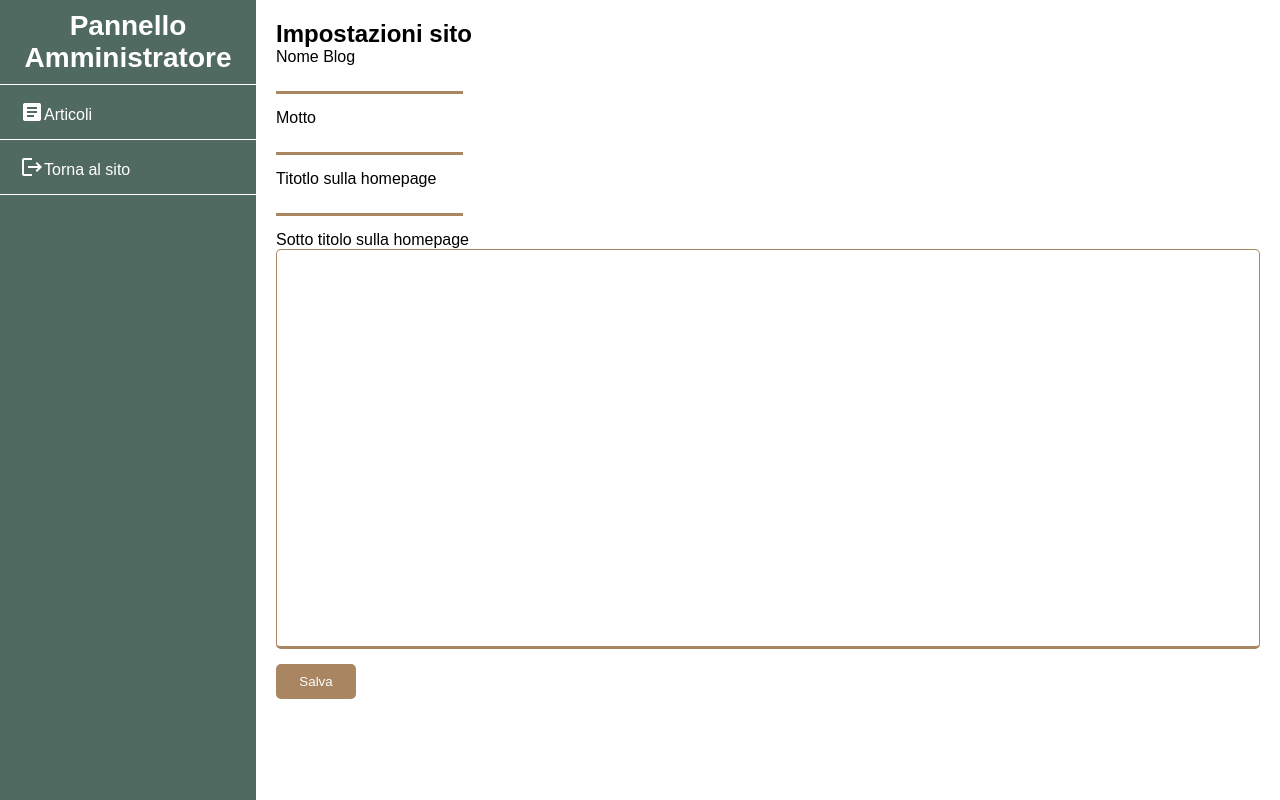
After one commit to Alessio-source/flask-blog, a Flask app: template blog/templates/admin/settings.html in a window 1280 px wide. The commit adds this page. Run offline with Flask 2, Linux system fonts and the light colour scheme; the template is opened without the code that fills it: values that come from a table or form of the project are taken from there, others are empty; some libraries are stand-ins or nearby versions; some web fonts are replaced.

Commit message:
impostazioni sito

```diff
--- a/blog/__init__.py
+++ b/blog/__init__.py
@@ -14,5 +14,5 @@ login_manager = LoginManager(app)
 Misaka(app)
 
 from blog.routes import web
-from blog.models import Role, User, Post, Comment
+from blog.models import Role, User, Post, Comment, Setting
 from blog import errors
--- a/blog/forms.py
+++ b/blog/forms.py
@@ -31,3 +31,11 @@ class UserForm(FlaskForm):
 class CommentForm(FlaskForm):
     content = TextAreaField('Contenuto', validators=[DataRequired("Campo obbligatorio!")])
     submit = SubmitField('Invia')
+
+
+class SettingsForm(FlaskForm):
+    blog_name = StringField('Nome Blog', validators=[DataRequired("Campo obbligatorio!")])
+    blog_motto = StringField('Motto', validators=[DataRequired("Campo obbligatorio!")])
+    blog_title_homepage = StringField('Titotlo sulla homepage', validators=[DataRequired("Campo obbligatorio!")])
+    blog_subtitle_homepage = TextAreaField('Sotto titolo sulla homepage', validators=[DataRequired("Campo obbligatorio!")])
+    submit = SubmitField('Salva')
--- a/blog/models/__init__.py
+++ b/blog/models/__init__.py
@@ -2,3 +2,4 @@ from blog.models.roles import Role
 from blog.models.users import User
 from blog.models.posts import Post
 from blog.models.comments import Comment
+from blog.models.settings import Setting
--- /dev/null
+++ b/blog/models/settings.py
@@ -0,0 +1,6 @@
+from blog import db
+
+class Setting(db.Model):
+    id = db.Column(db.Integer, primary_key=True)
+    name = db.Column(db.String(255), nullable=False)
+    value_setting = db.Column(db.Text, nullable=False)
--- a/blog/routes/web.py
+++ b/blog/routes/web.py
@@ -2,18 +2,21 @@ from webbrowser import get
 from flask import render_template, redirect, flash, url_for, session, request, abort
 from flask_login import current_user, login_user, logout_user, login_required
 from blog import app, db
-from blog.forms import LoginForm, PostForm, UserForm, CommentForm
-from blog.models import User, Post, Comment, Role
+from blog.forms import LoginForm, PostForm, UserForm, CommentForm, SettingsForm
+from blog.models import User, Post, Comment, Role, Setting
 from blog.utils import title_slugifier, img_upload
 import datetime
 
+
 @app.route("/")
 def homepage():
+    settings = Setting.query.all()
     posts = Post.query.order_by(Post.id.desc()).paginate(1, 7, True)
-    return render_template("index.html", posts=posts, current_user=current_user)
+    return render_template("index.html", posts=posts, current_user=current_user, settings=settings)
 
 @app.route("/blog")
 def blog():
+    settings = Setting.query.all()
     page_number = request.args.get('page', 1, type=int)
     posts = Post.query.order_by(Post.id.desc()).paginate(page_number, 10, True)
 
@@ -27,10 +30,11 @@ def blog():
     else:
         prev_page = None
 
-    return render_template("blog.html", posts=posts, current_user=current_user, prev_page=prev_page, next_page=next_page)
+    return render_template("blog.html", posts=posts, current_user=current_user, prev_page=prev_page, next_page=next_page, settings=settings)
 
 @app.route("/post/<string:slug>", methods=["POST", "GET"])
 def post_detail(slug):
+    settings = Setting.query.all()
     form = CommentForm()
     post = Post.query.filter_by(slug=slug).first_or_404()
     if form.validate_on_submit():
@@ -52,10 +56,11 @@ def post_detail(slug):
         comments[i].user = user
         i += 1
 
-    return render_template('post.html', post=post, form=form, comments=comments, showTextarea=showTextarea)
+    return render_template('post.html', post=post, form=form, comments=comments, showTextarea=showTextarea, settings=settings)
 
 @app.route("/login", methods=["POST", "GET"])
 def login():
+    settings = Setting.query.all()
     if current_user.is_authenticated:
         return redirect(url_for('homepage'))
     else:
@@ -67,7 +72,7 @@ def login():
                 return redirect(url_for('login'))
             login_user(user, remember=form.remember_me.data)
             return redirect(url_for('homepage'))
-    return render_template("login.html", form=form, current_user=current_user)
+    return render_template("login.html", form=form, current_user=current_user, settings=settings)
 
 @app.route("/logout")
 def logout():
@@ -76,6 +81,7 @@ def logout():
 
 @app.route("/register", methods=["POST", "GET"])
 def register():
+    settings = Setting.query.all()
     if current_user.is_authenticated:
         return redirect(url_for('homepage'))
     form = UserForm()
@@ -85,15 +91,17 @@ def register():
         db.session.add(new_user)
         db.session.commit()
         return redirect(url_for('homepage'))
-    return render_template("register.html", current_user=current_user, form=form)
+    return render_template("register.html", current_user=current_user, form=form, settings=settings)
 
 @app.route("/profile")
 def profile():
+    settings = Setting.query.all()
     role = Role.query.get(current_user.role_id)
-    return render_template("profile.html", current_user=current_user, role=role)
+    return render_template("profile.html", current_user=current_user, role=role, settings=settings)
 
 @app.route("/profile/edit", methods=["POST", "GET"])
 def profile_edit():
+    settings = Setting.query.all()
     if current_user.is_authenticated:
         form = UserForm()
         if form.validate_on_submit():
@@ -112,13 +120,14 @@ def profile_edit():
                 return redirect(url_for('profile_edit'))
         form.username.data = current_user.username
         form.email.data = current_user.email
-        return render_template("profileedit.html", current_user=current_user, form=form)
+        return render_template("profileedit.html", current_user=current_user, form=form, settings=settings)
 
 @app.route("/admin")
 def admin():
+    settings = Setting.query.all()
     if current_user.is_authenticated:
         if current_user.role_id == 2:
-            return render_template("/admin/dashboard.html", current_user=current_user, now=datetime.datetime.now())
+            return render_template("/admin/dashboard.html", current_user=current_user, now=datetime.datetime.now(), settings=settings)
         elif current_user.role_id == 3:
             return redirect(url_for('posts'))
 
@@ -127,6 +136,7 @@ def admin():
 
 @app.route("/admin/posts")
 def posts():
+    settings = Setting.query.all()
     if current_user.is_authenticated:
         if current_user.role_id == 2 or current_user.role_id == 3:
             if current_user.role_id == 2:
@@ -134,12 +144,13 @@ def posts():
             else:
                 posts = Post.query.filter(Post.author_id == current_user.id).all()
 
-            return render_template("/admin/posts.html", current_user=current_user, posts=posts)
+            return render_template("/admin/posts.html", current_user=current_user, posts=posts, settings=settings)
 
     return redirect(url_for('homepage'))
 
 @app.route("/admin/post/create", methods=["POST", "GET"])
 def post_create():
+    settings = Setting.query.all()
     if current_user.is_authenticated:
         if current_user.role_id == 2 or current_user.role_id == 3:
             form = PostForm()
@@ -162,12 +173,13 @@ def post_create():
                 db.session.commit()
                 return redirect(url_for('posts'))
 
-            return render_template("/admin/post.html", current_user=current_user, form=form)
+            return render_template("/admin/post.html", current_user=current_user, form=form, settings=settings)
 
         return redirect(url_for('homepage'))
 
 @app.route('/admin/post/<int:post_id>/edit', methods=["POST", "GET"])
 def post_edit(post_id):
+    settings = Setting.query.all()
     if current_user.is_authenticated:
         if current_user.role_id == 2 or current_user.role_id == 3:
             post = Post.query.get_or_404(post_id)
@@ -197,7 +209,7 @@ def post_edit(post_id):
                 form.title.data = post.title
                 form.subtitle.data = post.subtitle
                 form.content.data = post.content
-                return render_template("/admin/post.html", current_user=current_user, form=form)
+                return render_template("/admin/post.html", current_user=current_user, form=form, settings=settings)
             else:
                 abort(403)
 
@@ -221,15 +233,17 @@ def delete(post_id):
 
 @app.route("/admin/users")
 def users():
+    settings = Setting.query.all()
     if current_user.is_authenticated:
         if current_user.role_id == 2:
             users = User.query.all()
-            return render_template("/admin/users.html", current_user=current_user, users=users)
+            return render_template("/admin/users.html", current_user=current_user, users=users, settings=settings)
 
     return redirect(url_for('homepage'))
 
 @app.route("/admin/user/<int:user_id>/edit", methods=["POST", "GET"])
 def admin_user_edit(user_id):
+    settings = Setting.query.all()
     if current_user.is_authenticated:
         if current_user.role_id == 2:
             user = User.query.get_or_404(user_id)
@@ -247,7 +261,7 @@ def admin_user_edit(user_id):
             form.process()
             form.username.data = user.username
             form.email.data = user.email
-            return render_template("/admin/useredit.html", current_user=current_user, form=form)
+            return render_template("/admin/useredit.html", current_user=current_user, form=form, settings=settings)
 
     return redirect(url_for('homepage'))
 
@@ -262,3 +276,28 @@ def user_delete(user_id):
             return redirect(url_for('users'))
 
     return redirect(url_for('homepage'))
+
+@app.route('/admin/settings', methods=["POST", "GET"])
+def settings():
+    settings = Setting.query.all()
+    if current_user.is_authenticated:
+        if current_user.role_id == 2:
+            form = SettingsForm()
+            if form.validate_on_submit():
+                data = [form.blog_name.data, form.blog_motto.data, form.blog_title_homepage.data, form.blog_subtitle_homepage.data]
+                i = 0
+                for setting in settings:
+                    setting.value_setting = data[i]
+                    db.session.add(setting)
+                    db.session.commit()
+                    i += 1
+
+                return redirect(url_for('settings'))
+            else:
+                form.blog_name.data = settings[0].value_setting
+                form.blog_motto.data = settings[1].value_setting
+                form.blog_title_homepage.data = settings[2].value_setting
+                form.blog_subtitle_homepage.data = settings[3].value_setting
+                return render_template("/admin/settings.html", current_user=current_user, form=form, settings=settings)
+
+    return redirect(url_for('homepage'))
--- a/blog/static/css/home.css
+++ b/blog/static/css/home.css
@@ -29,6 +29,7 @@
     z-index: 1;
 }
 .slider .item a > div > div {
+    max-width: 500px;
     display: inline-block;
     padding: 20px;
     border-radius: 10px;
--- a/blog/templates/admin/post.html
+++ b/blog/templates/admin/post.html
@@ -8,10 +8,6 @@
     {% else %}
         <h2>Modifica articolo</h2>
     {% endif %}
-
-    {% for error in form.title.errors %}
-        <span class="text-danger">{{ error }}</span>
-    {% endfor %}
 
     <form method="POST" enctype="multipart/form-data" novalidate>
         {{ form.hidden_tag() }}
--- /dev/null
+++ b/blog/templates/admin/settings.html
@@ -0,0 +1,41 @@
+{% extends 'partials/adminpage.html' %}
+
+{% block page_title %}Impostazioni{% endblock %}
+
+{% block content %}
+    <h2>Impostazioni sito</h2>
+
+    <form method="POST" novalidate>
+        {{ form.hidden_tag() }}
+
+        <div class="input_container">
+            {{ form.blog_name.label }}
+            {{ form.blog_name }}
+        </div>
+
+        <div class="input_container">
+            {{ form.blog_motto.label }}
+            {{ form.blog_motto }}
+        </div>
+
+        <div class="input_container">
+            {{ form.blog_title_homepage.label }}
+            {{ form.blog_title_homepage }}
+        </div>
+
+        <div class="input_container">
+            {{ form.blog_subtitle_homepage.label }}
+            {{ form.blog_subtitle_homepage }}
+        </div>
+
+        <span class="bottom_buttons">
+            {{ form.submit }}
+        </span>
+
+    </form>
+
+{% endblock %}
+
+{% block scripts %}
+    <script>li_id = "settings";</script>
+{% endblock %}
--- a/blog/templates/partials/__header.html
+++ b/blog/templates/partials/__header.html
@@ -8,7 +8,7 @@
         <div class="right">
             <ul class="menu-nav">
                 <li class="item"><a href="/">Home</a></li>
-                <li class="item"><a href="/blog">Blog</a></li>
+                <li class="item"><a href="/blog">{{settings[0].value_setting}}</a></li>
                 {% if current_user.is_authenticated %}
                     <li class="item"><a href="/profile">Profilo</a></li>
                     {% if current_user.role_id == 2 or current_user.role_id == 3 %}
--- a/blog/templates/partials/adminpage.html
+++ b/blog/templates/partials/adminpage.html
@@ -8,7 +8,7 @@
         <link rel="icon" type="image/x-icon" href="{{ url_for('static', filename='imgs/icon.png')  }}" >
         <link rel="stylesheet" href="{{ url_for('static', filename='css/admin/style.css')  }}">
         <link href="https://fonts.googleapis.com/icon?family=Material+Icons" rel="stylesheet">
-        <title>{% block page_title %}{% endblock %}  | Blog name</title>
+        <title>{% block page_title %}{% endblock %}  | {{settings[0].value_setting}}</title>
 
         {% block head %}{% endblock %}
     </head>
@@ -24,7 +24,7 @@
                     <li id="post"><a href="/admin/posts"><span class="material-icons">article</span> Articoli</a></li>
                     {% if current_user.role_id == 2 %}
                         <li id="user"><a href="/admin/users"><span class="material-icons">account_circle</span> Utenti</a></li>
-                        <li id="settings"><a href="#"><span class="material-icons">settings</span> Impostazioni</a></li>
+                        <li id="settings"><a href="/admin/settings"><span class="material-icons">settings</span> Impostazioni</a></li>
                     {% endif %}
                     <li><a href="/"><span class="material-icons">logout</span> Torna al sito</a></li>
                 </ul>
--- a/blog/templates/partials/page.html
+++ b/blog/templates/partials/page.html
@@ -12,7 +12,7 @@
         {% endblock %}
 
 
-        <title> {% block page_title %}{% endblock %} | Blog Name</title>
+        <title> {% block page_title %}{% endblock %} | {{settings[0].value_setting}}</title>
     </head>
     <body>
 
```
Also changed, not shown: blog/templates/index.html (+3 -4 lines), migrations/versions/5eacd17e5903_.py (added, +33 -0 lines).
